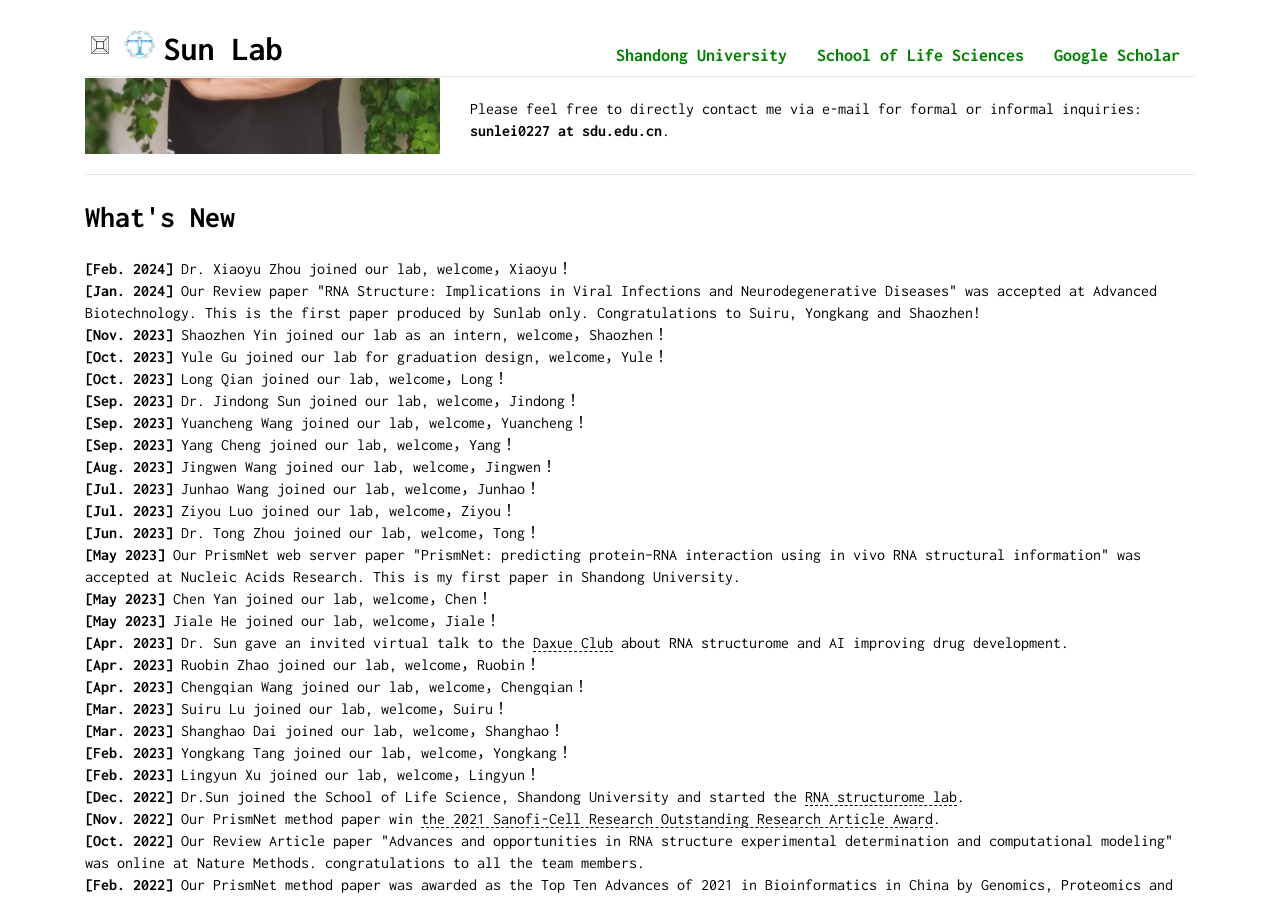
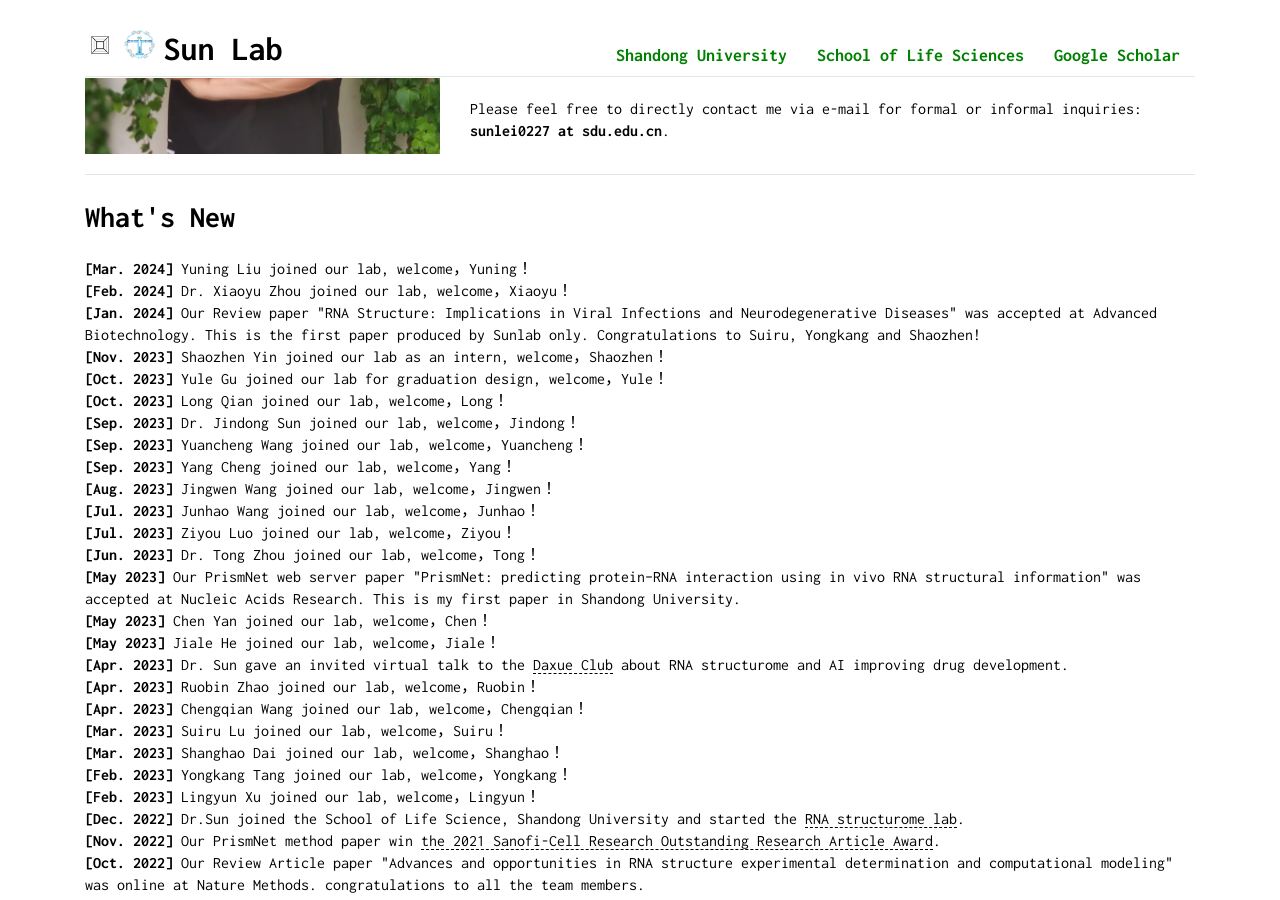
Before and after one commit to sunlei0227/sunlei0227.github.io, a Jekyll site: the page index.html, which Jekyll copies as it is, in a window 1280 px wide and 900 px high, scrolled down 384 px. Built offline with Jekyll 4.4.1, drawn with Linux system fonts in a browser that asks for light colours; comment, search, counter and statistics services are not loaded; some of the changed text lies outside the part shown.

Commit message:
Update index.html

```diff
--- a/index.html
+++ b/index.html
@@ -184,6 +184,7 @@
             <h2>What's New</h2>
 
             <p>
+                <strong>[Mar. 2024]</strong> Yuning Liu joined our lab, welcome，Yuning！<br />
                 <strong>[Feb. 2024]</strong> Dr. Xiaoyu Zhou joined our lab, welcome，Xiaoyu！<br />
                 <strong>[Jan. 2024]</strong> Our Review paper "RNA Structure: Implications in Viral Infections and Neurodegenerative Diseases" was accepted at Advanced Biotechnology. This is the first paper produced by Sunlab only. Congratulations to Suiru, Yongkang and Shaozhen!<br />
                 <strong>[Nov. 2023]</strong> Shaozhen Yin joined our lab as an intern, welcome，Shaozhen！<br />
@@ -889,20 +890,20 @@
                         </div>
                     </div>
 
-       <!--
+
               <div class="col-md-4 col-sm-4 col-xs-12">
                         <p></p>
                         <div class="row">
                             <div class="col-md-12 col-sm-12 col-xs-12" style="padding-left: 0">
-                                <img alt="Long Qian (钱龙)" title="Long Qian (钱龙)" id="display-picture" src="static/img/long.jpg" />
+                                <img alt="Yuning Liu (刘昱宁)" title="Yuning Liu (刘昱宁)" id="display-picture" src="static/img/yuning.jpg" />
                             </div>
                             <div class="col-md-12 col-sm-12 col-xs-12" style="padding-left: 0; text-align: center">
-                                <p>Long Qian (钱龙),interested in machine learning，especially AI models.
+                                <p>Yuning Liu (刘昱宁),interested in analyzing the high-throughput data.
                                 </p>
                             </div>
                         </div>
                     </div>
--->
+
 
 
                 </div>
```
